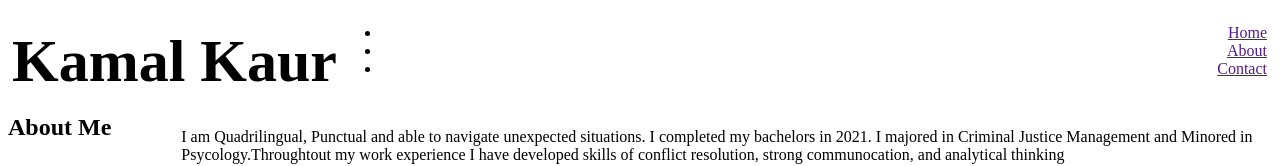
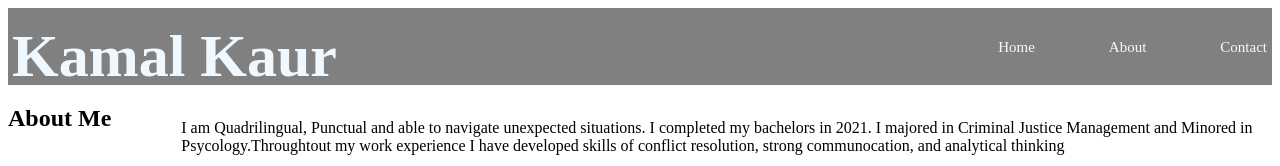
Before and after one commit to kamal1198/css-portfolio, a plain HTML site: page index.html in a window 1280 px wide. Shown: the top 166 px of the page. Drawn offline with Linux system fonts and the light colour scheme.

Commit message:
anoth update

```diff
--- a/assets/css/style.css
+++ b/assets/css/style.css
@@ -24,13 +24,15 @@ h1 {
     font-size: 60px;
     position: relative;
     top: 10px;
+    color:aliceblue;
 }
 .navbar{
     height: 12%;
     display: flex;
     align-items: center;
-    list-style-type: none;
+    background-color:gray;
 }
+
 .class {
     width: 50px;
     cursor: pointer;
@@ -38,6 +40,16 @@ h1 {
 nav {
     flex:1;
     text-align: right;
+}
+nav ul li {
+list-style:none;
+display: inline-block;
+margin-left: 60px;
+}
+nav ul li a {
+    text-decoration: none;
+    color: aliceblue;
+    font-size: 15px;
 }
 /* nav {
 list-style-type: none;
```
